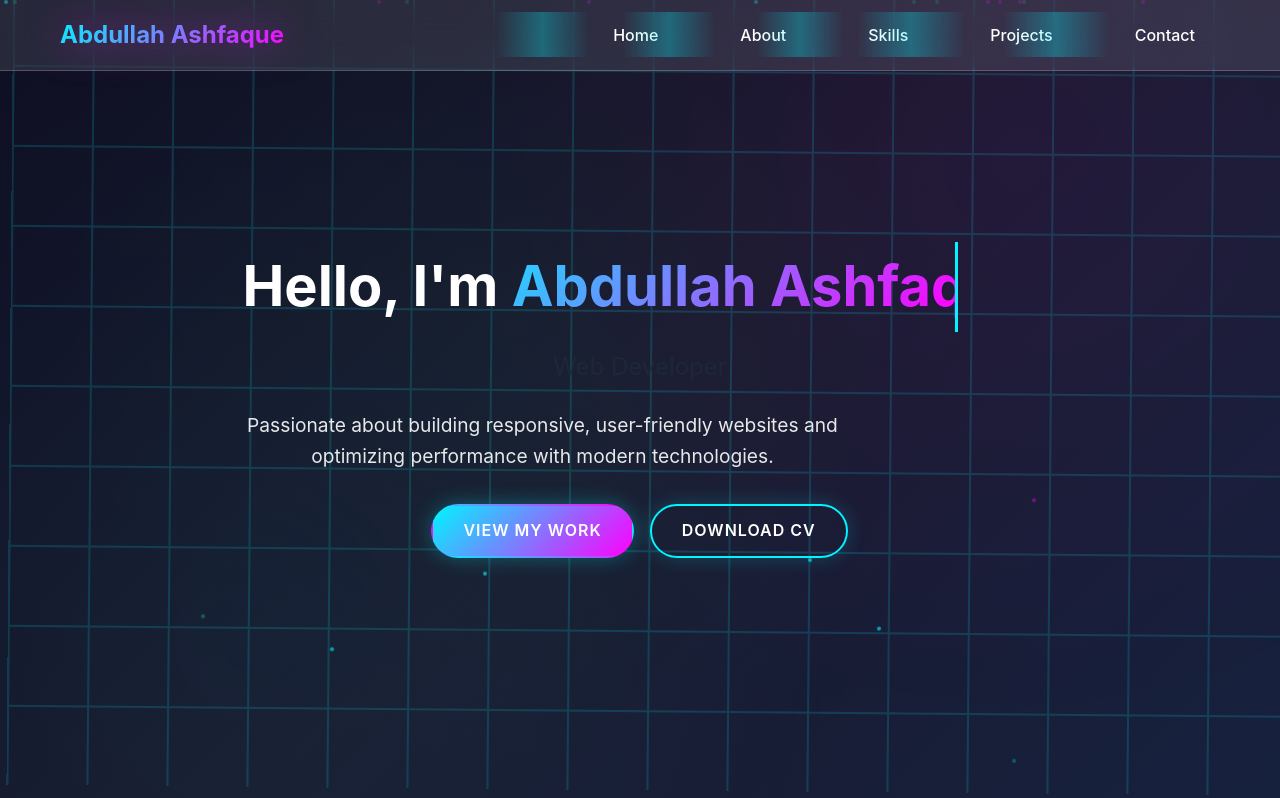
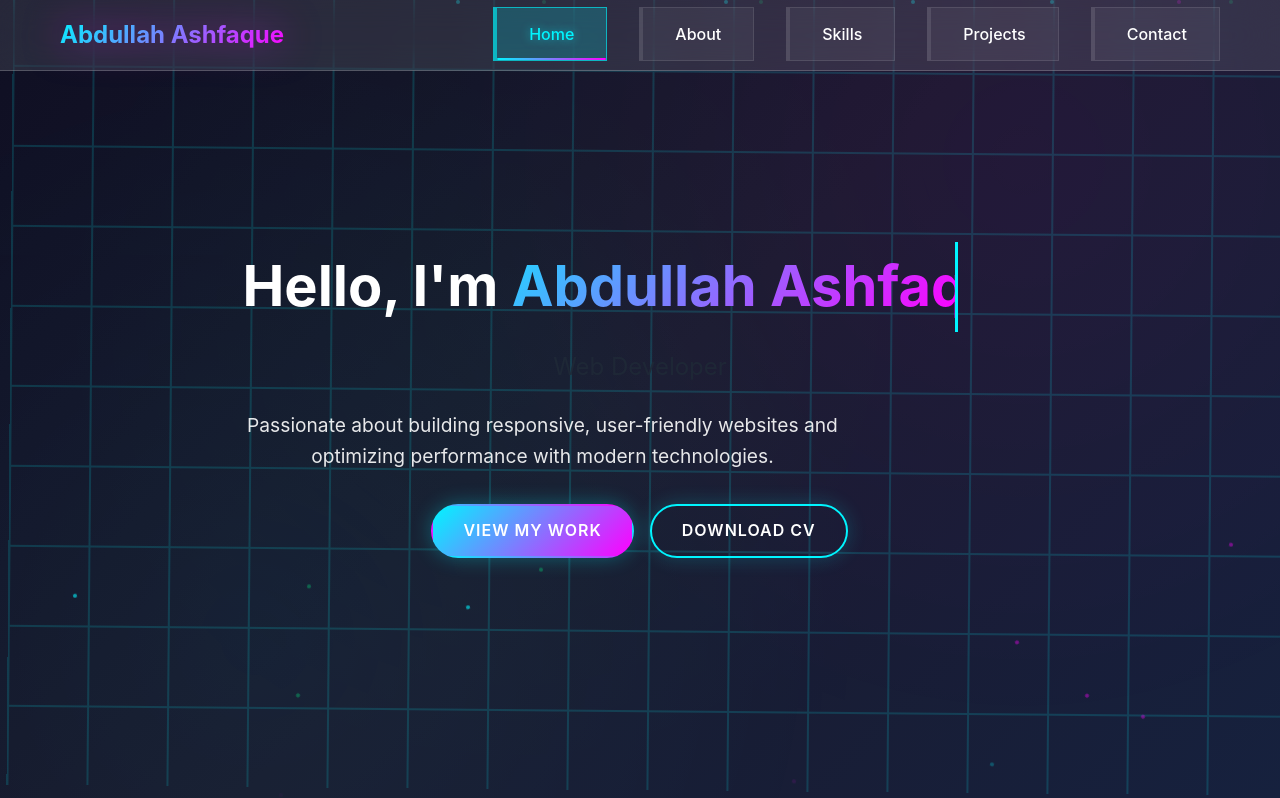
Before and after one commit to solsbyabdullah/MyPorfolio, a React (Vite) app: page / in a window 1280 px wide. Shown: the top 798 px of the page. Built offline with nearby package versions, Linux system fonts and the light colour scheme.

Commit message:
fixed Nav bar issue

```diff
--- a/src/App.css
+++ b/src/App.css
@@ -160,49 +160,34 @@ html {
   position: relative;
   padding: 0.8rem 1.5rem;
   border-radius: 25px;
-  transition: all 0.3s ease;
-  overflow: hidden;
-  backdrop-filter: blur(10px);
-  border: 1px solid transparent;
-}
-
-.nav-links a::before {
-  content: '';
-  position: absolute;
-  top: 0;
-  left: -100%;
-  width: 100%;
-  height: 100%;
-  background: linear-gradient(90deg, transparent, rgba(0, 245, 255, 0.3), transparent);
-  transition: left 0.5s;
+  transition: all 0.2s cubic-bezier(0.4, 0, 0.2, 1);
+  background: rgba(255, 255, 255, 0.05);
+  border: 1px solid rgba(255, 255, 255, 0.1);
+  will-change: transform, background-color;
 }
 
 .nav-links a::after {
   content: '';
   position: absolute;
   bottom: 0;
-  left: 50%;
+  left: 0;
   width: 0;
   height: 2px;
   background: linear-gradient(90deg, #00f5ff, #ff00ff);
-  transition: all 0.3s ease;
-  transform: translateX(-50%);
-}
-
-.nav-links a:hover::before {
-  left: 100%;
+  transition: width 0.3s cubic-bezier(0.4, 0, 0.2, 1);
+  border-radius: 1px;
 }
 
 .nav-links a:hover::after {
-  width: 80%;
+  width: 100%;
 }
 
 .nav-links a:hover {
-  background: rgba(0, 245, 255, 0.1);
-  border-color: rgba(0, 245, 255, 0.3);
-  transform: translateY(-3px) scale(1.05);
-  box-shadow: 0 8px 25px rgba(0, 245, 255, 0.3);
+  background: rgba(0, 245, 255, 0.15);
+  border-color: rgba(0, 245, 255, 0.4);
+  transform: translateY(-2px);
   color: #00f5ff;
+  text-shadow: 0 0 8px rgba(0, 245, 255, 0.5);
 }
 
 /* Hero Section */
@@ -1262,15 +1247,113 @@ section h2 {
   font-weight: 500;
 }
 
+/* Mobile Menu Toggle */
+.mobile-menu-toggle {
+  display: none;
+  flex-direction: column;
+  cursor: pointer;
+  padding: 0.5rem;
+  background: rgba(255, 255, 255, 0.1);
+  border-radius: 8px;
+  transition: background-color 0.2s ease;
+  will-change: background-color;
+}
+
+.mobile-menu-toggle:hover {
+  background: rgba(0, 245, 255, 0.2);
+}
+
+.mobile-menu-toggle span {
+  width: 25px;
+  height: 3px;
+  background: white;
+  margin: 3px 0;
+  transition: transform 0.2s cubic-bezier(0.4, 0, 0.2, 1), opacity 0.2s ease;
+  border-radius: 2px;
+  will-change: transform, opacity;
+}
+
+.mobile-menu-toggle.active span:nth-child(1) {
+  transform: rotate(45deg) translate(5px, 5px);
+}
+
+.mobile-menu-toggle.active span:nth-child(2) {
+  opacity: 0;
+}
+
+.mobile-menu-toggle.active span:nth-child(3) {
+  transform: rotate(-45deg) translate(7px, -6px);
+}
+
+/* Active Navigation Link */
+.nav-links a.active {
+  background: rgba(0, 245, 255, 0.2);
+  border-color: rgba(0, 245, 255, 0.6);
+  color: #00f5ff;
+  text-shadow: 0 0 8px rgba(0, 245, 255, 0.6);
+}
+
+.nav-links a.active::after {
+  width: 100%;
+}
+
 /* Responsive Design */
 @media (max-width: 768px) {
-  .nav {
-    flex-direction: column;
-    gap: 1rem;
+  .mobile-menu-toggle {
+    display: flex;
   }
 
   .nav-links {
-    gap: 1rem;
+    position: fixed;
+    top: 80px;
+    left: 0;
+    width: 100%;
+    background: rgba(15, 15, 35, 0.95);
+    backdrop-filter: blur(10px);
+    flex-direction: column;
+    padding: 2rem 0;
+    gap: 0;
+    transform: translateY(-100%);
+    opacity: 0;
+    visibility: hidden;
+    transition: transform 0.25s cubic-bezier(0.4, 0, 0.2, 1), opacity 0.25s ease, visibility 0.25s ease;
+    border-top: 1px solid rgba(0, 245, 255, 0.2);
+    box-shadow: 0 10px 30px rgba(0, 0, 0, 0.3);
+    z-index: 999;
+    will-change: transform, opacity;
+  }
+
+  .nav-links.active {
+    transform: translateY(0);
+    opacity: 1;
+    visibility: visible;
+  }
+
+  .nav-links li {
+    width: 100%;
+    text-align: center;
+  }
+
+  .nav-links a {
+    display: block;
+    width: 100%;
+    padding: 1rem 2rem;
+    border-radius: 0;
+    border-left: 4px solid transparent;
+    transition: background-color 0.2s ease, border-color 0.2s ease, color 0.2s ease;
+    will-change: background-color, border-color;
+  }
+
+  .nav-links a:hover,
+  .nav-links a.active {
+    background: rgba(0, 245, 255, 0.15);
+    border-left-color: #00f5ff;
+    color: #00f5ff;
+    text-shadow: 0 0 8px rgba(0, 245, 255, 0.5);
+  }
+
+  .nav-links a::after {
+    display: none;
   }
 
   .hero-content h1 {
--- a/src/App.jsx
+++ b/src/App.jsx
@@ -1,6 +1,51 @@
 import './App.css'
+import { useState, useEffect } from 'react'
 
 function App() {
+  const [isMobileMenuOpen, setIsMobileMenuOpen] = useState(false)
+  const [activeSection, setActiveSection] = useState('home')
+
+  // Handle mobile menu toggle
+  const toggleMobileMenu = () => {
+    setIsMobileMenuOpen(!isMobileMenuOpen)
+    // Prevent body scroll when menu is open
+    if (!isMobileMenuOpen) {
+      document.body.style.overflow = 'hidden'
+    } else {
+      document.body.style.overflow = 'unset'
+    }
+  }
+
+  // Handle section detection for active nav links
+  useEffect(() => {
+    const handleScroll = () => {
+      const sections = ['home', 'about', 'skills', 'projects', 'contact']
+      const scrollPosition = window.scrollY + 100
+
+      for (const section of sections) {
+        const element = document.getElementById(section)
+        if (element) {
+          const offsetTop = element.offsetTop
+          const offsetHeight = element.offsetHeight
+
+          if (scrollPosition >= offsetTop && scrollPosition < offsetTop + offsetHeight) {
+            setActiveSection(section)
+            break
+          }
+        }
+      }
+    }
+
+    window.addEventListener('scroll', handleScroll)
+    return () => window.removeEventListener('scroll', handleScroll)
+  }, [])
+
+  // Close mobile menu when clicking on a link
+  const handleNavClick = () => {
+    setIsMobileMenuOpen(false)
+    document.body.style.overflow = 'unset'
+  }
+
   return (
     <div className="app">
       {/* Floating Particles Background */}
@@ -24,12 +69,43 @@ function App() {
           <div className="logo">
             <h2>Abdullah Ashfaque</h2>
           </div>
-          <ul className="nav-links">
-            <li><a href="#home">Home</a></li>
-            <li><a href="#about">About</a></li>
-            <li><a href="#skills">Skills</a></li>
-            <li><a href="#projects">Projects</a></li>
-            <li><a href="#contact">Contact</a></li>
+
+          {/* Mobile Menu Toggle */}
+          <div
+            className={`mobile-menu-toggle ${isMobileMenuOpen ? 'active' : ''}`}
+            onClick={toggleMobileMenu}
+          >
+            <span></span>
+            <span></span>
+            <span></span>
+          </div>
+
+          <ul className={`nav-links ${isMobileMenuOpen ? 'active' : ''}`}>
+            <li><a
+              href="#home"
+              className={activeSection === 'home' ? 'active' : ''}
+              onClick={handleNavClick}
+            >Home</a></li>
+            <li><a
+              href="#about"
+              className={activeSection === 'about' ? 'active' : ''}
+              onClick={handleNavClick}
+            >About</a></li>
+            <li><a
+              href="#skills"
+              className={activeSection === 'skills' ? 'active' : ''}
+              onClick={handleNavClick}
+            >Skills</a></li>
+            <li><a
+              href="#projects"
+              className={activeSection === 'projects' ? 'active' : ''}
+              onClick={handleNavClick}
+            >Projects</a></li>
+            <li><a
+              href="#contact"
+              className={activeSection === 'contact' ? 'active' : ''}
+              onClick={handleNavClick}
+            >Contact</a></li>
           </ul>
         </nav>
       </header>
```
